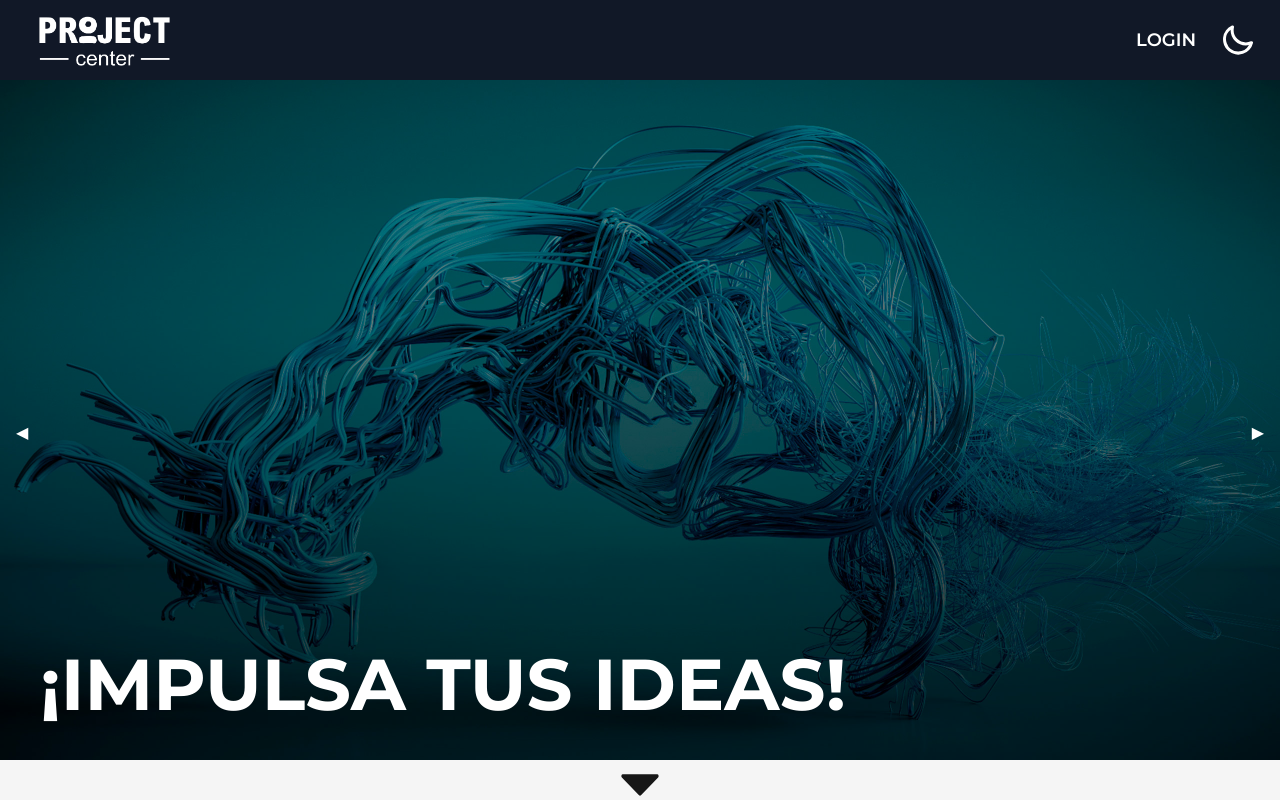
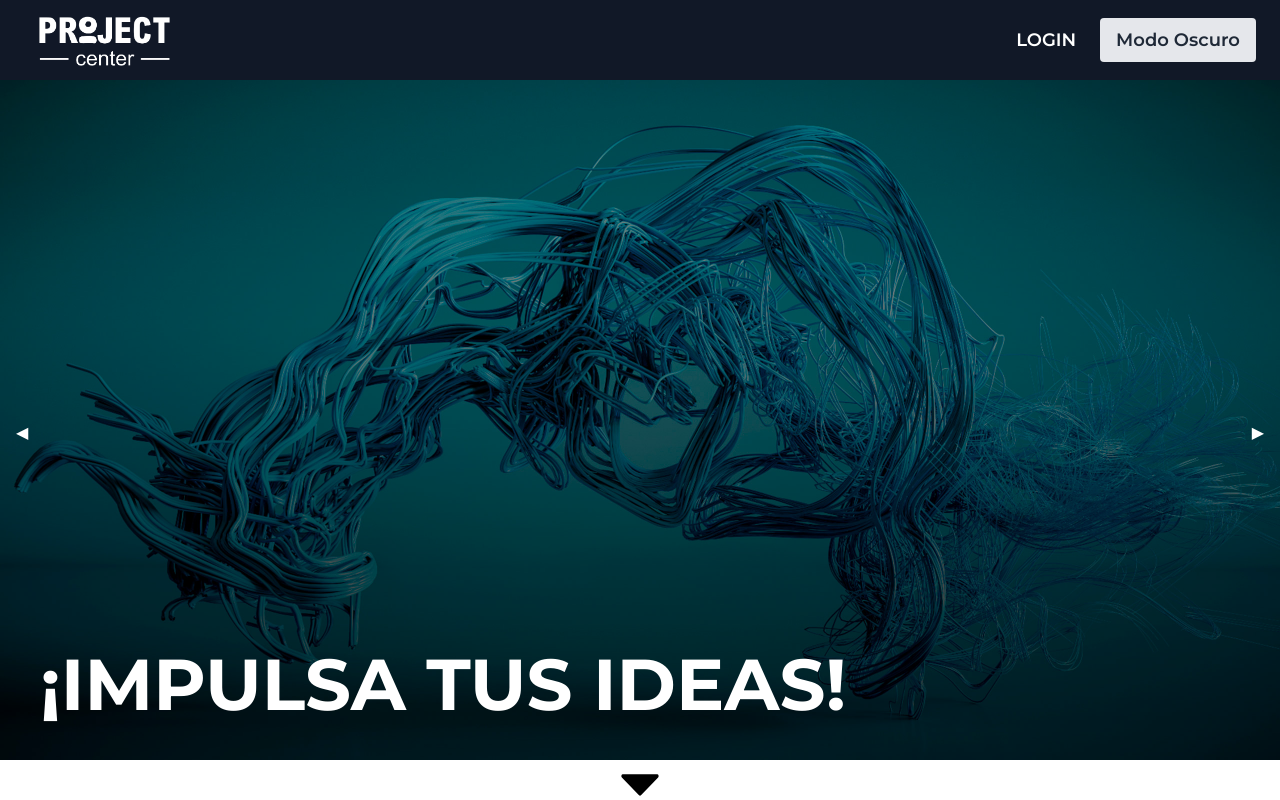
Before and after one commit to sasahershko/PROYECTOSIII-2Q, a Next.js app in the folder frontend/: page / in a window 1280 px wide. Shown: the top 800 px of the page. Built offline with nearby package versions, Linux system fonts and the light colour scheme; no server answers.

Commit message:
new way of changing themes, deleted header funcionality

```diff
--- a/frontend/src/app/(with-navigation)/layout.js
+++ b/frontend/src/app/(with-navigation)/layout.js
@@ -1,25 +1,20 @@
 import "@/app/globals.css";
-import { cookies } from "next/headers"; // Importante: esto es para leer cookies en el server
 import Footer from "@components/Footer";
-import ThemeToggle from "@components/ThemeToggle"; // el toggle del modo claro/oscuro
 import Header from "@/components/Header";
+import { ThemeProvider } from "next-themes";
 
 export default function RootLayout({ children }) {
-  // 1. Leemos la cookie "theme"
-
-  const themeCookie = cookies().get("theme")?.value;
-
-  // 2. Decidimos la clase a poner en <html>
-  //    Si hay cookie, la usamos; si no, por ejemplo "light".
-  const theme = themeCookie === "dark" ? "dark" : "light";
-
   return (
-    <html lang="es" className={theme}>
-      <body className="font-sans text-copy-primary">
-        <Header />
-        {/* El toggle, al montarse, recibirá el "tema actual" */}
-        <div className="w-auto h-auto pt-20">{children}</div>
-        <Footer />
+    <html lang="es" suppressHydrationWarning>
+      <body>
+        <ThemeProvider attribute="class" defaultTheme="light">
+          <Header />
+          {/* El toggle, al montarse, recibirá el "tema actual" */}
+          <div className="w-auto h-auto pt-20 dark:bg-secundary-bg">
+            {children}
+          </div>
+          <Footer />
+        </ThemeProvider>
       </body>
     </html>
   );
--- a/frontend/src/app/(with-navigation)/page.js
+++ b/frontend/src/app/(with-navigation)/page.js
@@ -20,7 +20,7 @@ export default function Home() {
             viewBox="0 0 24 24"
             fill="none"
             xmlns="http://www.w3.org/2000/svg"
-            className="w-16 h-16 animate-bounce fill-copy-primary"
+            className="w-16 h-16 animate-bounce fill-current"
           >
             <g id="SVGRepo_bgCarrier" strokeWidth="0"></g>
             <g
@@ -32,7 +32,7 @@ export default function Home() {
               {" "}
               <path
                 d="M12.3704 15.8351L18.8001 9.20467C19.2013 8.79094 18.9581 8 18.4297 8H5.5703C5.04189 8 4.79869 8.79094 5.1999 9.20467L11.6296 15.8351C11.8427 16.055 12.1573 16.0549 12.3704 15.8351Z"
-                fill="copy-primary"
+                fill=""
               ></path>{" "}
             </g>
           </svg>
--- a/frontend/src/app/globals.css
+++ b/frontend/src/app/globals.css
@@ -6,9 +6,8 @@
 @tailwind utilities;
 
 /* FONTS */
-
 * {
-  font-family: "Open Sans";
+  font-family: "Open Sans", sans-serif;
 }
 
 h1,
@@ -19,59 +18,23 @@ h5,
 h6,
 a,
 button {
-  font-family: "Montserrat";
+  font-family: "Montserrat", sans-serif;
 }
 
-/* COLORS */
-
-.light {
-  --background: 245, 245, 245;
-
-  --copy-primary: 23, 23, 23;
-  --copy-secondary: 115, 115, 115;
-
-  --card-bg: 209, 213, 219;
-
-  --accent: 17, 24, 39;
-  --utad: 0, 104, 238;
-
-  background: rgba(var(--background));
-  transition: background 0.3s;
-}
-
-.dark {
-  --background: 8, 11, 18;
-
-  --copy-primary: 250, 250, 250;
-  --copy-secondary: 115, 115, 115;
-
-  --card-bg: 20, 21, 26;
-
-  --accent: 17, 24, 39;
-  --utad: 0, 104, 238;
-
-  background: rgba(var(--background));
-  transition: background 0.3s;
-}
-
-/* Scrollbar */
-
-/* width */
+/* Estilos de Scrollbar */
 ::-webkit-scrollbar {
   width: 10px;
 }
 
-/* Track */
 ::-webkit-scrollbar-track {
-  background: var(--background);
+  /* Puedes ajustar este color según tus necesidades */
+  background: #f5f5f5;
 }
 
-/* Handle */
 ::-webkit-scrollbar-thumb {
   background: #888;
 }
 
-/* Handle on hover */
 ::-webkit-scrollbar-thumb:hover {
   background: #555;
 }
@@ -80,16 +43,23 @@ html {
   scroll-behavior: smooth;
 }
 
-/*
-ANIMACIÓN TEMPORAL */
-
+/* Animación de fondo a pantalla completa */
 .full-screen-background {
   position: absolute;
   top: 0;
   left: 0;
   width: 100%;
   height: 100%;
-  background: linear-gradient(45deg, #161b22 25%, #1f2428 25%, #1f2428 50%, #161b22 50%, #161b22 75%, #1f2428 75%, #1f2428);
+  background: linear-gradient(
+    45deg,
+    #161b22 25%,
+    #1f2428 25%,
+    #1f2428 50%,
+    #161b22 50%,
+    #161b22 75%,
+    #1f2428 75%,
+    #1f2428
+  );
   background-size: 400% 400%;
   animation: gradientBackground 15s ease infinite;
   display: flex;
--- a/frontend/src/components/Footer.jsx
+++ b/frontend/src/components/Footer.jsx
@@ -6,9 +6,9 @@ export default function Footer() {
 
   return (
     <>
-      <footer className="w-full bg-accent text-gray-400 py-6 flex justify-start items-left text-left flex-col px-80">
+      <footer className="w-full bg-secundary text-gray-400 py-6 flex justify-start items-left text-left flex-col px-80">
         <div>
-          <h3 className="bg-white/90 py-2 px-4 text-accent font-semibold w-fit justify-start">
+          <h3 className="bg-white/90 py-2 px-4 text-secundary font-semibold w-fit justify-start">
             MARCAS CON LAS QUE TRABAJAMOS
           </h3>
         </div>
@@ -45,7 +45,7 @@ export default function Footer() {
             <p>Calle Playa de Liencres, 2 bis. – Parque Europa Empresarial</p>
             <p>Edificio Bruselas – 28290 Las Rozas, Madrid</p>
             <p className="mt-2">Tel 999 999 999</p>
-            <h3 className="bg-white/90 py-2 px-4 text-accent font-semibold w-fit justify-start mt-2">
+            <h3 className="bg-white/90 py-2 px-4 text-secundary font-semibold w-fit justify-start mt-2">
               DESARROLLADO POR LA U-TAD
             </h3>
           </div>
--- a/frontend/src/components/Header.jsx
+++ b/frontend/src/components/Header.jsx
@@ -1,20 +1,12 @@
+"use c";
+
 import ThemeToggle from "./ThemeToggle";
-import { cookies } from "next/headers";
 import Image from "next/image";
 import Link from "next/link";
-import { jwtVerify } from 'jose';
-
 
 export default function Header() {
-  // 1. Leemos la cookie "theme"
-  const themeCookie = cookies().get("theme")?.value;
-  // 2. Decidimos la clase a poner en <html>
-  //    Si hay cookie, la usamos; si no, por ejemplo "light".
-  const theme = themeCookie === "dark" ? "dark" : "light";
-  const token = cookies().get("token")?.value;
-
   return (
-    <div className="flex items-center justify-between px-6 h-20 bg-accent text-white fixed w-full z-50">
+    <div className="flex items-center justify-between px-6 h-20 bg-secundary text-white fixed w-full z-50">
       <Link href="/">
         <Image
           src={"/logos/logoPC-White.webp"}
@@ -25,15 +17,9 @@ export default function Header() {
       </Link>
       <div className="flex items-center gap-6 pointer font-semibold hover:text-white/90 text-lg">
         <div className="flex gap-4">
-          {token ?
-            <div className="flex justify-between gap-4">
-              <Link href='/'>Perfil</Link>
-              <Link className="text-red-400" href='/' >Cierra sesión</Link >
-            </div>
-            : <Link href="/login">LOGIN</Link>}
-
+          <Link href="/login">LOGIN</Link>
         </div>
-        <ThemeToggle initialTheme={theme} />
+        <ThemeToggle />
       </div>
     </div>
   );
--- a/frontend/src/components/ThemeToggle.jsx
+++ b/frontend/src/components/ThemeToggle.jsx
@@ -1,58 +1,26 @@
 "use client";
 
-import { useState, useTransition } from "react";
-import { useRouter } from "next/navigation";
-import { setThemeCookie } from "@lib/themeToggle";
-import SpinLoader from "./SpinLoader";
+// components/ThemeToggle.js
+import { useTheme } from "next-themes";
+import { useEffect, useState } from "react";
 
-export default function ThemeToggle({ initialTheme }) {
-  // El layout nos pasa initialTheme = "dark" o "light"
-  const [theme, setTheme] = useState(initialTheme);
-  const [isPending, startTransition] = useTransition();
-  const router = useRouter();
+export default function ThemeToggle() {
+  const { theme, setTheme } = useTheme();
+  const [mounted, setMounted] = useState(false);
 
-  const handleToggle = () => {
-    const newTheme = theme === "dark" ? "light" : "dark";
-    setTheme(newTheme);
+  // Nos aseguramos de que el componente se monte en el cliente para evitar errores de hidratación
+  useEffect(() => {
+    setMounted(true);
+  }, []);
 
-    startTransition(async () => {
-      // 1) Guardamos la cookie en el server
-      await setThemeCookie(newTheme);
-      // 2) Refrescamos para forzar que el layout
-      //    se renderice de nuevo en el servidor
-      router.refresh();
-    });
-  };
+  if (!mounted) return null;
 
   return (
-    <div className="flex items-center justify-center">
-      <button
-        onClick={handleToggle}
-        disabled={isPending}
-        className="flex items-center justify-center"
-      >
-        {isPending ? (
-          <SpinLoader />
-        ) : theme === "dark" ? (
-          // Si estamos en modo "dark", mostramos el ícono de "sol" (para cambiar a "light")
-          <svg
-            className="h-10 w-10 fill-current"
-            xmlns="http://www.w3.org/2000/svg"
-            viewBox="0 0 24 24"
-          >
-            <path d="M5.64,17l-.71.71a1,1,0,0,0,0,1.41,1,1,0,0,0,1.41,0l.71-.71A1,1,0,0,0,5.64,17ZM5,12a1,1,0,0,0-1-1H3a1,1,0,0,0,0,2H4A1,1,0,0,0,5,12Zm7-7a1,1,0,0,0,1-1V3a1,1,0,0,0-2,0V4A1,1,0,0,0,12,5ZM5.64,7.05a1,1,0,0,0,.7.29,1,1,0,0,0,.71-.29,1,1,0,0,0,0-1.41l-.71-.71A1,1,0,0,0,4.93,6.34Zm12,.29a1,1,0,0,0,.7-.29l.71-.71a1,1,0,1,0-1.41-1.41L17,5.64a1,1,0,0,0,0,1.41A1,1,0,0,0,17.66,7.34ZM21,11H20a1,1,0,0,0,0,2h1a1,1,0,0,0,0-2Zm-9,8a1,1,0,0,0-1,1v1a1,1,0,0,0,2,0V20A1,1,0,0,0,12,19ZM18.36,17A1,1,0,0,0,17,18.36l.71.71a1,1,0,0,0,1.41,0,1,1,0,0,0,0-1.41ZM12,6.5A5.5,5.5,0,1,0,17.5,12,5.51,5.51,0,0,0,12,6.5Zm0,9A3.5,3.5,0,1,1,15.5,12,3.5,3.5,0,0,1,12,15.5Z" />
-          </svg>
-        ) : (
-          // Si estamos en modo "light", mostramos el ícono de "luna" (para cambiar a "dark")
-          <svg
-            className="h-9 w-9 fill-current"
-            xmlns="http://www.w3.org/2000/svg"
-            viewBox="0 0 24 24"
-          >
-            <path d="M21.64,13a1,1,0,0,0-1.05-.14,8.05,8.05,0,0,1-3.37.73A8.15,8.15,0,0,1,9.08,5.49a8.59,8.59,0,0,1,.25-2A1,1,0,0,0,8,2.36,10.14,10.14,0,1,0,22,14.05,1,1,0,0,0,21.64,13Zm-9.5,6.69A8.14,8.14,0,0,1,7.08,5.22v.27A10.15,10.15,0,0,0,17.22,15.63a9.79,9.79,0,0,0,2.1-.22A8.11,8.11,0,0,1,12.14,19.73Z" />
-          </svg>
-        )}
-      </button>
-    </div>
+    <button
+      onClick={() => setTheme(theme === "light" ? "dark" : "light")}
+      className="px-4 py-2 rounded bg-gray-200 dark:bg-gray-800 text-gray-800 dark:text-gray-200 transition-colors duration-300"
+    >
+      {theme === "light" ? "Modo Oscuro" : "Modo Claro"}
+    </button>
   );
 }
--- a/frontend/src/components/landing/CarruselProyectos.jsx
+++ b/frontend/src/components/landing/CarruselProyectos.jsx
@@ -24,7 +24,7 @@ const CarruselProyectos = () => {
             key={index}
             className="bg-card-bg h-48 w-64 flex items-center justify-center text-gray-500 shadow-md min-w-[250px] relative"
           >
-            <div className="absolute top-2 left-2 bg-accent text-white px-4 py-1 w-36 text-nowrap overflow-hidden">
+            <div className="absolute top-2 left-2 bg-secundary text-white px-4 py-1 w-36 text-nowrap overflow-hidden">
               {proyecto.titulo}
             </div>
             <span>{proyecto.imagen}</span>
--- a/frontend/tailwind.config.mjs
+++ b/frontend/tailwind.config.mjs
@@ -1,22 +1,16 @@
 /** @type {import('tailwindcss').Config} */
 const config = {
+  darkMode: "class", // Activa el modo oscuro basado en clases
   content: [
-    "./src/pages/**/*.{js,ts,jsx,tsx,mdx}",
+    "./src/app/**/*.{js,ts,jsx,tsx,mdx}",
     "./src/components/**/*.{js,ts,jsx,tsx,mdx}",
-    "./src/app/**/*.{js,ts,jsx,tsx,mdx}",
   ],
   theme: {
     extend: {
       colors: {
-        background: "rgba(var(--background))",
-
-        "copy-primary": "rgba(var(--copy-primary))",
-        "copy-secondary": "rgba(var(--copy-secondary))",
-
-        "card-bg": "rgba(var(--card-bg))",
-
-        utad: "rgba(var(--utad))",
-        accent: "rgba(var(--accent))",
+        "secundary-bg": "#080b12",
+        secundary: "#111827",
+        utad: "#0068ee",
       },
     },
   },
```
